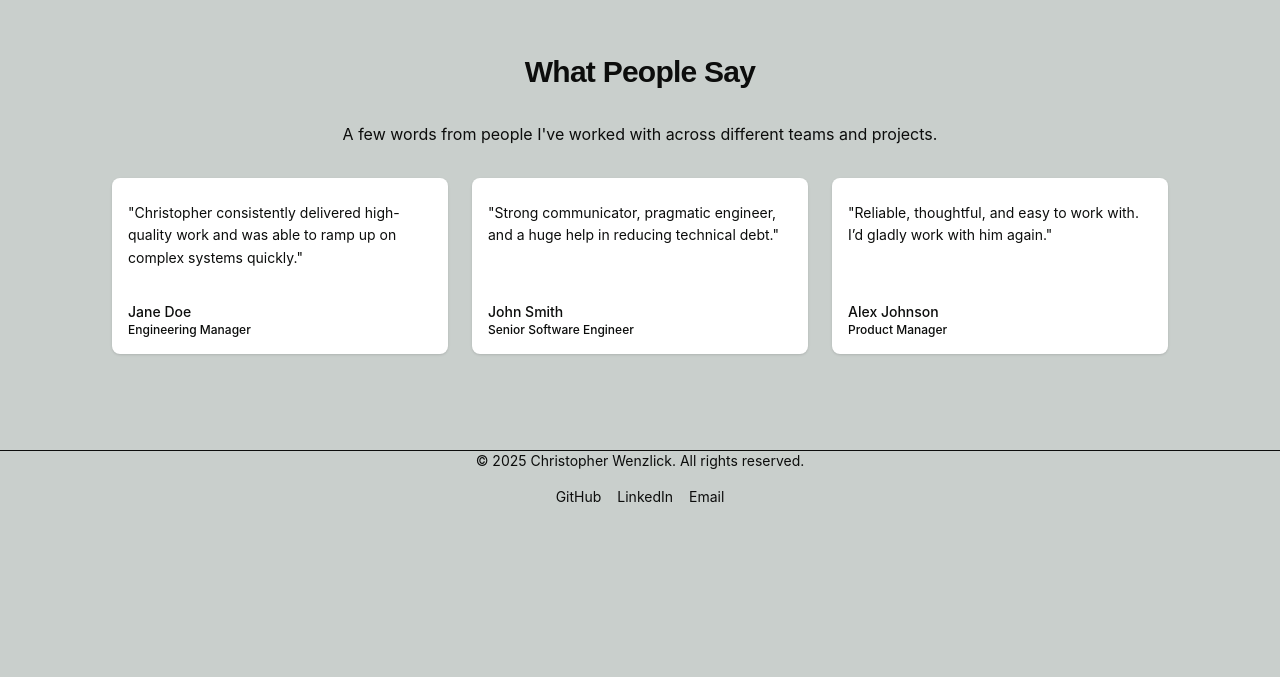
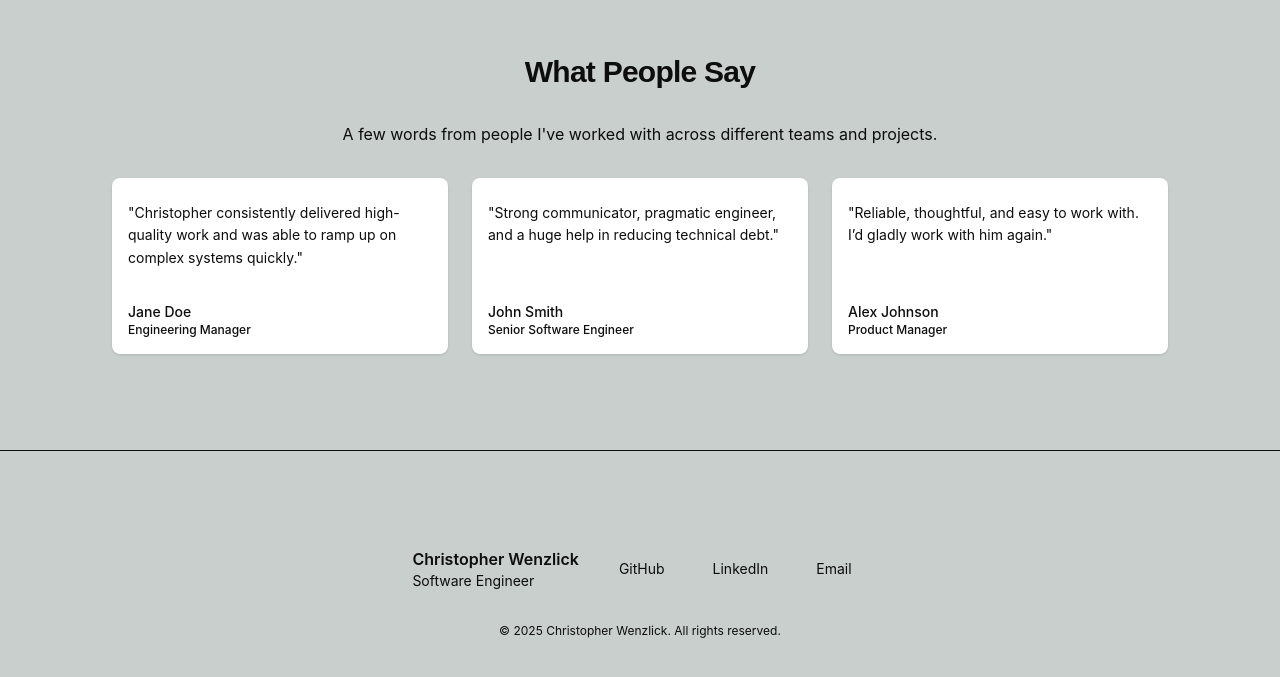
Before and after one commit to ChrisWenzlick/portfolio-website, a Next.js app: page / in a window 1280 px wide. Shown: the part 1871-2548 px from the top of the page. Before the commit the page ends 2378 px from the top, so only its background shows below. Built offline with nearby package versions, Linux system fonts and the light colour scheme.

Commit message:
Add footer component

```diff
--- /dev/null
+++ b/components/layout/Footer.tsx
@@ -0,0 +1,54 @@
+import Section from "../layout/Section"
+
+export default function Footer() {
+    return (
+        <footer className="border-t border-[var(--color-border-subtle)]">
+            <Section className="py-12">
+                <div className="flex flex-col gap-6 sm:flex-row sm:items-center sm:justify-between">
+                    {/* Identity */}
+                    <div>
+                        <p className="font-semibold">
+                            Christopher Wenzlick
+                        </p>
+                        <p className="text-sm text-muted-foreground">
+                            Software Engineer
+                        </p>
+                    </div>
+
+                    {/* Links */}
+                    <nav className="flex gap-4 text-sm">
+                        <a
+                            href="https://github.com/ChrisWenzlick"
+                            target="_blank"
+                            rel="noreferrer"
+                            className="text-muted-foreground hover:text-foreground transition-colors"
+                        >
+                            GitHub
+                        </a>
+
+                        <a
+                            href="https://linkedin.com/in/christopherwenzlick"
+                            target="_blank"
+                            rel="noreferrer"
+                            className="text-muted-foreground hover:text-foreground transition-colors"
+                        >
+                            LinkedIn
+                        </a>
+
+                        <a
+                            href="mailto:placeholder@fakemail.com"
+                            className="text-muted-foreground hover:text-foreground transition-colors"
+                        >
+                            Email
+                        </a>
+                    </nav>
+                </div>
+
+                {/* Copyright */}
+                <p className="mt-8 text-xs text-muted-foreground">
+                    © {new Date().getFullYear()} Christopher Wenzlick. All rights reserved.
+                </p>
+            </Section>
+        </footer>
+    );
+}
--- a/src/app/layout.tsx
+++ b/src/app/layout.tsx
@@ -2,6 +2,7 @@ import { Metadata } from "next";
 import { Geist, Geist_Mono } from "next/font/google";
 import "./globals.css";
 import Header from "../../components/layout/Header";
+import Footer from "../../components/layout/Footer";
 
 const geistSans = Geist({
   variable: "--font-geist-sans",
@@ -30,6 +31,7 @@ export default function RootLayout({
       >
         <Header />
         {children}
+        <Footer />
       </body>
     </html>
   );
--- a/src/app/page.tsx
+++ b/src/app/page.tsx
@@ -111,14 +111,14 @@ export default function Home() {
         <TestimonialsSection />
 
         {/* Footer */}
-        <footer className="section text-center text-sm text-grey-400 border-t">
+        {/* <footer className="section text-center text-sm text-grey-400 border-t">
           <p>© {new Date().getFullYear()} Christopher Wenzlick. All rights reserved.</p>
           <div className="flex justify-center gap-4 mt-4">
             <a href="https://github.com/yourusername">GitHub</a>
             <a href="https://linkedin.com/in/yourusername">LinkedIn</a>
             <a href="mailto:you@example.com">Email</a>
           </div>
-        </footer>
+        </footer> */}
       </main>
     );
   }
```
